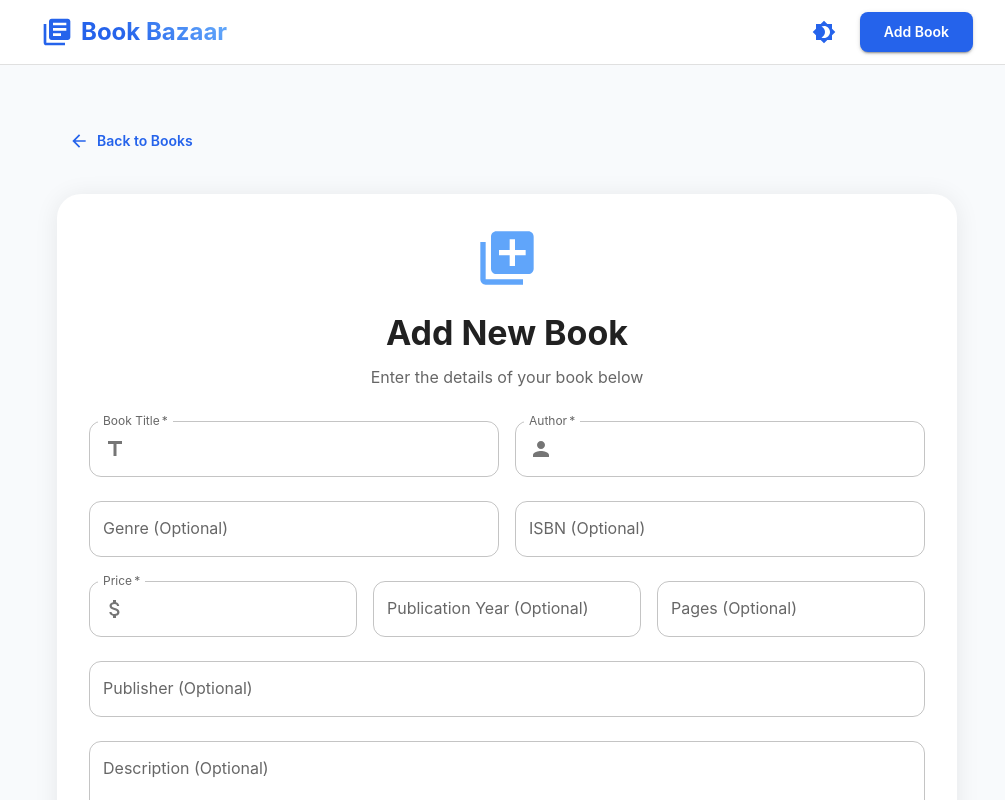
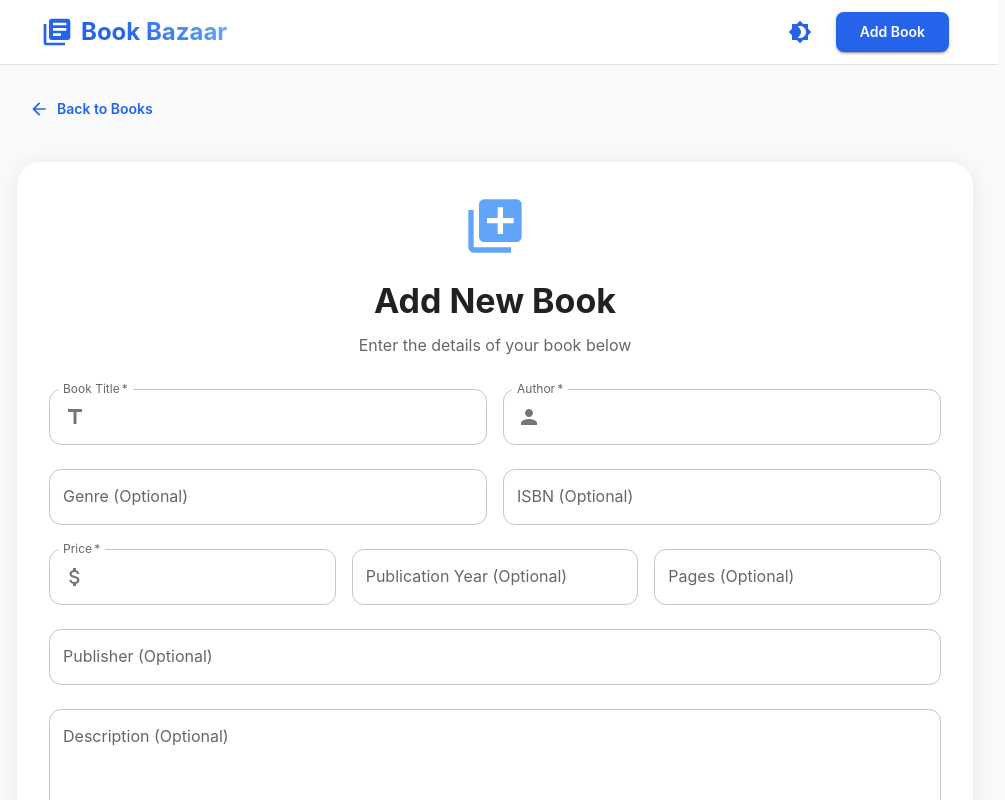
Before and after one commit to adityasaini0070/book-bazaar, a React (Vite) app in the folder client/: page /add in a window 1280 px wide. Shown: the top 800 px of the page, without its empty margins (7-1012 px from the left). Built offline with nearby package versions, Linux system fonts and the light colour scheme.

Commit message:
Remove Container and max-width constraints from all routes to use full screen

```diff
--- a/client/src/App.jsx
+++ b/client/src/App.jsx
@@ -102,23 +102,8 @@ function App() {
           <Box
             sx={{
               minHeight: 'calc(100vh - 64px)', // Full height minus navbar
-              display: 'flex',
-              flexDirection: 'column',
-              alignItems: 'center',
-              pt: 4,
-              pb: 4,
-              px: 2,
+              width: '100%',
               backgroundColor: 'background.default'
-            }}
-          >
-            <Container
-              maxWidth="lg"
-              sx={{
-                flex: 1,
-                display: 'flex',
-                flexDirection: 'column',
-                alignItems: 'center',
-                width: '100%'
             }}
           >
             <Routes>
@@ -138,7 +123,6 @@ function App() {
                 </ErrorBoundary>
               } />
             </Routes>
-            </Container>
           </Box>
         </ErrorBoundary>
       </Router>
--- a/client/src/components/BookForm.jsx
+++ b/client/src/components/BookForm.jsx
@@ -61,8 +61,7 @@ function BookForm() {
   return (
     <Box sx={{
       p: 3,
-      minHeight: '100vh',
-      bgcolor: 'background.default'
+      width: '100%'
     }}>
       <Button
         component={Link}
@@ -76,7 +75,6 @@ function BookForm() {
       <Box sx={{
         display: 'flex',
         gap: 4,
-        justifyContent: 'center',
         flexWrap: 'wrap'
       }}>
         <Paper
@@ -88,7 +86,6 @@ function BookForm() {
             borderRadius: 2,
             bgcolor: 'background.paper',
             flex: 1,
-            maxWidth: '900px',
             height: 'fit-content',
             boxShadow: theme => `0 2px 24px ${theme.palette.mode === 'dark'
               ? 'rgba(0,0,0,0.2)'
--- a/client/src/components/EditBook.jsx
+++ b/client/src/components/EditBook.jsx
@@ -103,7 +103,7 @@ function EditBook() {
 
   return (
     <Fade in timeout={500}>
-      <Box maxWidth={600} mx="auto">
+      <Box sx={{ p: 3, width: '100%', maxWidth: '900px', mx: 'auto' }}>
         <Button
           component={Link}
           to="/"
```
Lines whose indentation alone changed are shown as unchanged.
